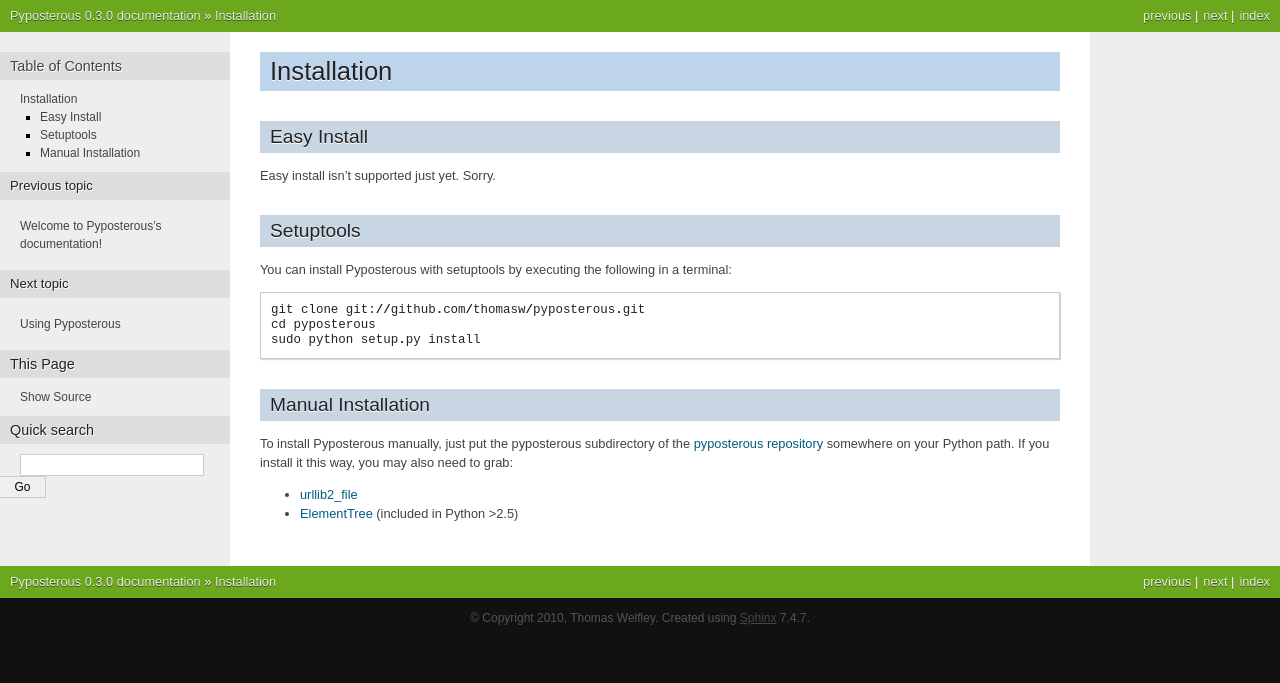
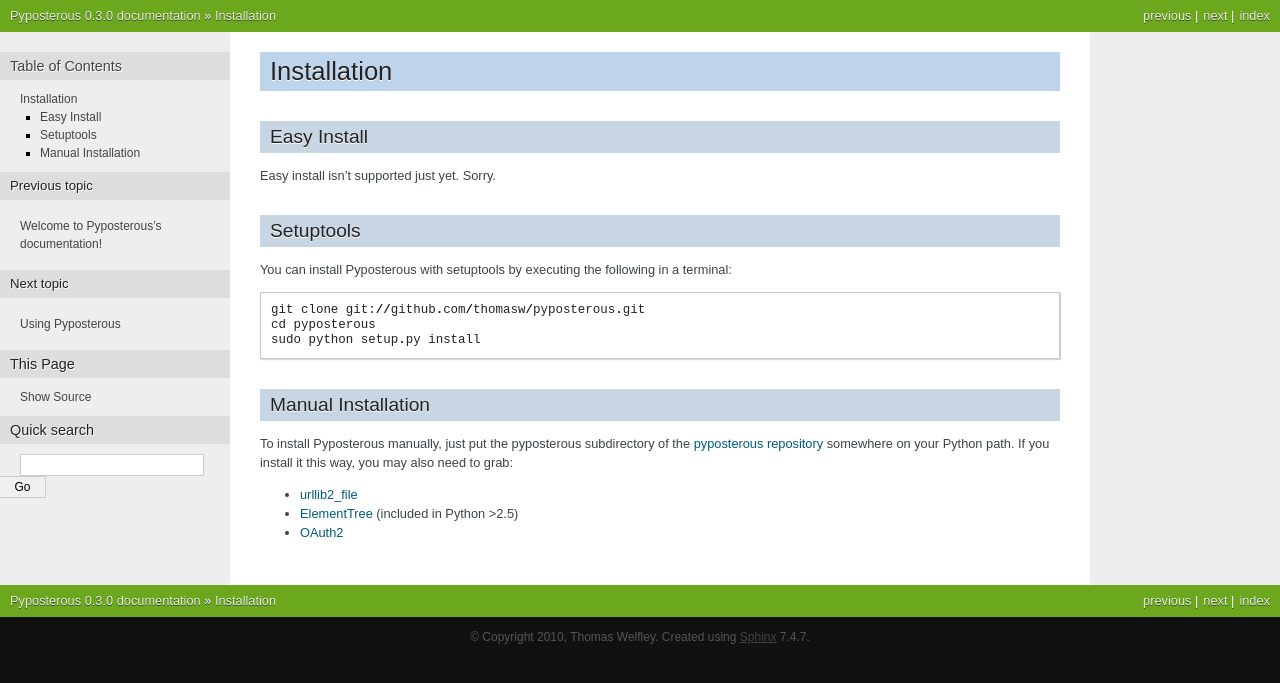
Before and after one commit to thomasw/pyposterous, a Sphinx documentation site: the page built from doc/installation.rst, in a window 1280 px wide. Shown: the top 683 px of the page. Built offline with Sphinx 7.4.7, drawn with Linux system fonts in a browser that asks for light colours.

Commit message:
Updated the installation instructions to indicate that oauth2 is required.

```diff
--- a/doc/installation.rst
+++ b/doc/installation.rst
@@ -26,3 +26,4 @@ To install Pyposterous manually, just put the pyposterous subdirectory of the `p
 
 * `urllib2_file <http://github.com/seisen/urllib2_file>`_
 * `ElementTree <http://effbot.org/zone/element-index.htm>`_ (included in Python >2.5)
+* `OAuth2 <http://github.com/simplegeo/python-oauth2>`_
```
